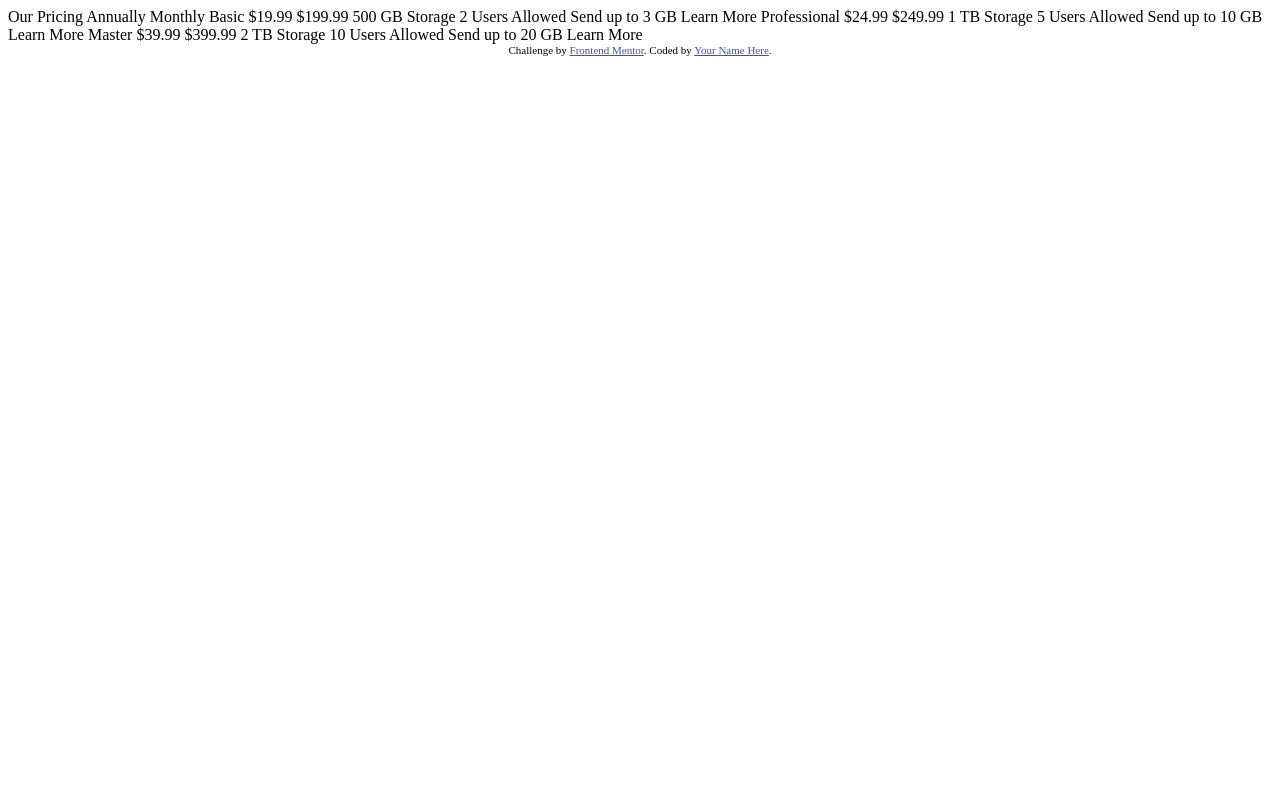
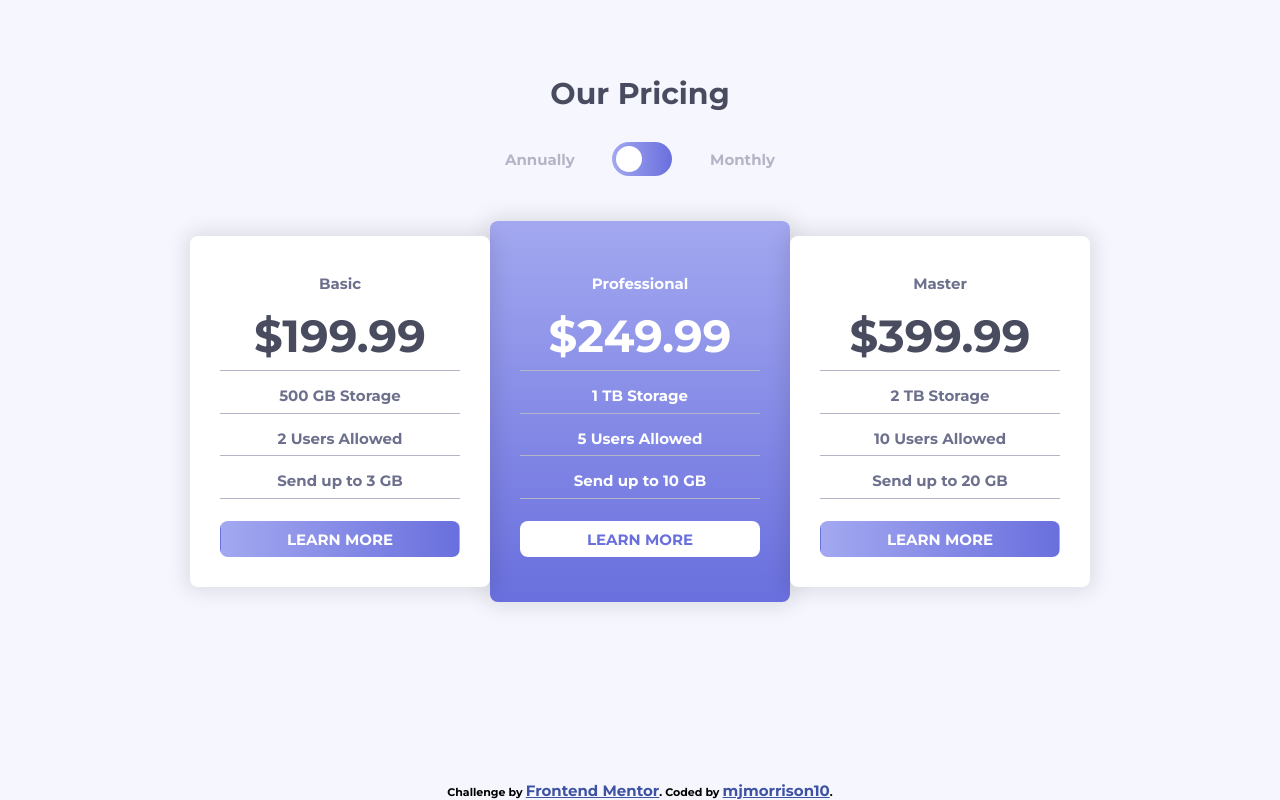
Before and after one commit to mjmorrison10/fem-26-pricing-component-with-toggle-master, a plain HTML site: page index.html in a window 1280 px wide. Drawn offline with Linux system fonts and the light colour scheme.

Commit message:
complete

```diff
--- a/index.html
+++ b/index.html
@@ -1,52 +1,78 @@
 <!DOCTYPE html>
 <html lang="en">
-<head>
-  <meta charset="UTF-8">
-  <meta name="viewport" content="width=device-width, initial-scale=1.0"> <!-- displays site properly based on user's device -->
+  <head>
+    <meta charset="UTF-8" />
+    <meta name="viewport" content="width=device-width, initial-scale=1.0" />
+    <!-- displays site properly based on user's device -->
 
-  <link rel="icon" type="image/png" sizes="32x32" href="./images/favicon-32x32.png">
+    <link
+      rel="icon"
+      type="image/png"
+      sizes="32x32"
+      href="./images/favicon-32x32.png"
+    />
 
-  <title>Frontend Mentor | [Challenge Name Here]</title>
+    <title>MJMorrison10 | Pricing Component with Toggle Master</title>
 
-  <!-- Feel free to remove these styles or customise in your own stylesheet 👍 -->
-  <style>
-    .attribution { font-size: 11px; text-align: center; }
-    .attribution a { color: hsl(228, 45%, 44%); }
-  </style>
-</head>
-<body>
+    <link rel="preconnect" href="https://fonts.googleapis.com" />
+    <link rel="preconnect" href="https://fonts.gstatic.com" crossorigin />
+    <link
+      href="https://fonts.googleapis.com/css2?family=Montserrat:ital,wght@0,100;0,200;0,300;0,400;0,500;0,600;0,700;0,800;0,900;1,100;1,200;1,300;1,400;1,500;1,600;1,700;1,800;1,900&display=swap"
+      rel="stylesheet"
+    />
 
-  Our Pricing
-  Annually
-  Monthly
+    <link rel="stylesheet" href="style.css" />
+  </head>
+  <body>
+    <header>
+      <h1 class="pricing">Our Pricing</h1>
+      <div class="toggle-container">
+        <p class="annual-txt">Annually</p>
+        <label class="switch">
+          <input class="toggler" type="checkbox">
+          <span class="slider round "></span>
+        </label>
+        <p class="monthly-txt">Monthly</p>
+      </div>
+    </header>
 
-  Basic
-  &dollar;19.99
-  &dollar;199.99
-  500 GB Storage
-  2 Users Allowed
-  Send up to 3 GB
-  Learn More
+    <main class="card-container">
+      <div class="basic-card basic card">
+        <h2 class="title basic">Basic</h2>
+        <div class="monthly basic">&dollar;19.99</div>
+        <div class="annual basic">&dollar;199.99</div>
+        <p class="storage basic">500 GB Storage</p>
+        <p class="users basic">2 Users Allowed</p>
+        <p class="gb basic">Send up to 3 GB</p>
+        <button class="btn basic">Learn More</button>
+      </div>
+      <div class="professional-card professional card">
+        <h2 class="title professional">Professional</h2>
+        <div class="monthly professional">&dollar;24.99</div>
+        <div class="annual professional">&dollar;249.99</div>
+        <div class="storage professional">1 TB Storage</div>
+        <div class="users professional">5 Users Allowed</div>
+        <div class="gb professional">Send up to 10 GB</div>
+        <button class="btn professional">Learn More</button>
+      </div>
+      <div class="master-card master card">
+        <div class="title master">Master</div>
+        <div class="monthly master">&dollar;39.99</div>
+        <div class="annual master">&dollar;399.99</div>
+        <div class="storage master">2 TB Storage</div>
+        <div class="users master">10 Users Allowed</div>
+        <div class="gb master">Send up to 20 GB</div>
+        <button class="btn master">Learn More</button>
+      </div>
+    </main>
 
-  Professional
-  &dollar;24.99
-  &dollar;249.99
-  1 TB Storage
-  5 Users Allowed
-  Send up to 10 GB
-  Learn More
-
-  Master
-  &dollar;39.99
-  &dollar;399.99
-  2 TB Storage
-  10 Users Allowed
-  Send up to 20 GB
-  Learn More
-
-  <div class="attribution">
-    Challenge by <a href="https://www.frontendmentor.io?ref=challenge" target="_blank">Frontend Mentor</a>.
-    Coded by <a href="#">Your Name Here</a>.
-  </div>
-</body>
+    <footer class="attribution">
+      Challenge by
+      <a href="https://www.frontendmentor.io?ref=challenge" target="_blank"
+        >Frontend Mentor</a
+      >. Coded by
+      <a href="https://portfolio-mjm-react.netlify.app/">mjmorrison10</a>.
+    </footer>
+  <script src="./script.js"></script>
+  </body>
 </html>
--- /dev/null
+++ b/script.js
@@ -0,0 +1,13 @@
+const Toggler = document.querySelector(".toggler");
+const Monthly = document.querySelectorAll(".monthly");
+const Annual = document.querySelectorAll(".annual");
+
+Toggler.addEventListener("click", () => {
+  console.log("clicked");
+  Monthly.forEach((monthly) => {
+    monthly.style.display = monthly.style.display == "block" ? "none" : "block";
+  });
+  Annual.forEach((annual) => {
+    annual.style.display = annual.style.display == "none" ? "block" : "none";
+  });
+});
--- /dev/null
+++ b/style.css
@@ -0,0 +1,329 @@
+:root {
+  /* ### Primary */
+
+  --color-Linear-Gradient: hsl(236, 72%, 79%);
+  --color-Linear-Gradient2: hsl(237, 63%, 64%);
+
+  /* ### Neutral */
+
+  --color-Very-Light-Grayish-Blue: hsl(240, 78%, 98%);
+  --color-Light-Grayish-Blue: hsl(234, 14%, 74%);
+  --color-Grayish-Blue: hsl(233, 13%, 49%);
+  --color-Dark-Grayish-Blue: hsl(232, 13%, 33%);
+
+  --fontSize: 15px;
+
+  --fontSize-x9-small: calc(var(--fontSize) * 0.9);
+  --fontSize-x8-small: calc(var(--fontSize) * 0.8);
+  --fontSize-x7-small: calc(var(--fontSize) * 0.7);
+  --fontSize-x7-5-small: calc(var(--fontSize) * 0.75);
+  --fontSize-x6-small: calc(var(--fontSize) * 0.6);
+  --fontSize-x5-small: calc(var(--fontSize) * 0.5);
+
+  --fontSize-x1-large: calc(var(--fontSize) * 1.1);
+  --fontSize-x2-large: calc(var(--fontSize) * 1.2);
+  --fontSize-x3-large: calc(var(--fontSize) * 1.3);
+  --fontSize-x4-large: calc(var(--fontSize) * 1.4);
+  --fontSize-x5-large: calc(var(--fontSize) * 1.5);
+  --fontSize-x6-large: calc(var(--fontSize) * 1.6);
+  --fontSize-x7-large: calc(var(--fontSize) * 1.7);
+  --fontSize-x8-large: calc(var(--fontSize) * 1.8);
+  --fontSize-x9-large: calc(var(--fontSize) * 1.9);
+  --fontSize-x20-large: calc(var(--fontSize) * 2);
+  --fontSize-x25-large: calc(var(--fontSize) * 2.5);
+  --fontSize-x30-large: calc(var(--fontSize) * 3);
+  --fontSize-x35-large: calc(var(--fontSize) * 3.5);
+  --fontSize-x40-large: calc(var(--fontSize) * 4);
+  --fontSize-x45-large: calc(var(--fontSize) * 4.5);
+  --fontSize-x50-large: calc(var(--fontSize) * 5);
+  --fontSize-x55-large: calc(var(--fontSize) * 5.5);
+  --fontSize-x60-large: calc(var(--fontSize) * 6);
+
+  font-size: var(--fontSize);
+
+  --ff: "Montserrat", sans-serif;
+  --fw: 700;
+
+  --borderRadius: 8px;
+}
+
+* {
+  box-sizing: border-box;
+  margin: 0;
+  padding: 0;
+  font-family: var(--ff);
+  font-weight: var(--fw);
+  font-size: var(--fontSize);
+}
+
+body {
+  background-color: var(--color-Very-Light-Grayish-Blue);
+}
+
+header {
+  display: flex;
+  justify-content: center;
+  align-items: center;
+  flex-direction: column;
+}
+
+.pricing {
+  color: var(--color-Dark-Grayish-Blue);
+  font-size: var(--fontSize-x20-large);
+  margin: 5rem 0 0 0;
+
+  /* color: var(--color-Very-Light-Grayish-Blue); */
+  /* color: var(--color-Light-Grayish-Blue); */
+  /* color: var(--color-Grayish-Blue); */
+  /* color: var(--color-Dark-Grayish-Blue); */
+}
+
+.toggle-container {
+  display: flex;
+  justify-content: space-between;
+  align-items: center;
+  min-width: 18rem;
+  color: var(--color-Light-Grayish-Blue);
+  margin: 2rem 0 3rem 0;
+
+  /* color: var(--color-Very-Light-Grayish-Blue); */
+  /* color: var(--color-Light-Grayish-Blue); */
+  /* color: var(--color-Grayish-Blue); */
+  /* color: var(--color-Dark-Grayish-Blue); */
+}
+
+/* The switch - the box around the slider */
+.switch {
+  position: relative;
+  display: inline-block;
+  width: 60px;
+  height: 34px;
+}
+
+/* Hide default HTML checkbox */
+.switch input {
+  opacity: 0;
+  width: 0;
+  height: 0;
+}
+
+/* The slider */
+.slider {
+  position: absolute;
+  cursor: pointer;
+  top: 0;
+  left: 0;
+  right: 0;
+  bottom: 0;
+  /* background-color: #ccc; */
+  background-image: linear-gradient(
+    to right,
+    var(--color-Linear-Gradient),
+    var(--color-Linear-Gradient2)
+  );
+  -webkit-transition: 0.4s;
+  transition: 0.4s;
+}
+
+.slider:hover {
+  opacity: 0.5;
+}
+
+.slider:before {
+  position: absolute;
+  content: "";
+  height: 26px;
+  width: 26px;
+  left: 4px;
+  bottom: 4px;
+  background-color: white;
+  -webkit-transition: 0.4s;
+  transition: 0.4s;
+}
+
+input:checked + .slider {
+  /* background-color: #2196f3; */
+  background-image: linear-gradient(
+    to left,
+    var(--color-Linear-Gradient),
+    var(--color-Linear-Gradient2)
+  );
+}
+
+input:focus + .slider {
+  box-shadow: 0 0 1px #2196f3;
+}
+
+input:checked + .slider:before {
+  -webkit-transform: translateX(26px);
+  -ms-transform: translateX(26px);
+  transform: translateX(26px);
+}
+
+/* Rounded sliders */
+.slider.round {
+  border-radius: 34px;
+}
+
+.slider.round:before {
+  border-radius: 50%;
+}
+
+.card-container {
+  display: flex;
+  justify-content: center;
+  align-items: center;
+}
+
+.card {
+  background-color: white;
+  padding: 2rem;
+  border-radius: var(--borderRadius);
+  display: flex;
+  flex-direction: column;
+  justify-content: center;
+  align-items: center;
+  min-width: 300px;
+  -webkit-box-shadow: 0px 0px 20px 5px rgba(0, 0, 0, 0.1);
+  box-shadow: 0px 0px 20px 5px rgba(0, 0, 0, 0.1);
+}
+
+.basic.card,
+.master.card {
+  z-index: 1;
+}
+.professional-card {
+  padding: 3rem 2rem 3rem 2rem;
+  background-image: linear-gradient(
+    to bottom,
+    var(--color-Linear-Gradient),
+    var(--color-Linear-Gradient2)
+  );
+  color: white;
+}
+
+.title,
+.monthly,
+.annual,
+.storage,
+.users,
+.gb {
+  color: var(--color-Grayish-Blue);
+  margin: 0.5rem 0;
+}
+
+.monthly,
+.annual,
+.storage,
+.users,
+.gb {
+  padding-bottom: 0.5rem;
+  width: 100%;
+  text-align: center;
+  border-bottom: 1px solid var(--color-Light-Grayish-Blue);
+}
+
+.monthly,
+.annual {
+  color: var(--color-Dark-Grayish-Blue);
+  font-size: var(--fontSize-x30-large);
+}
+
+.monthly {
+  display: none;
+}
+
+.btn {
+  background-image: linear-gradient(
+    to right,
+    var(--color-Linear-Gradient),
+    var(--color-Linear-Gradient2)
+  );
+  border: none;
+  border-radius: var(--borderRadius);
+  padding: 0.5rem 0 0.5rem 0;
+  width: 100%;
+  color: white;
+  text-transform: uppercase;
+  margin-top: 1rem;
+  transition: 250ms ease-in-out;
+  border: 1px solid transparent;
+}
+
+.btn:hover {
+  background-image: none;
+  background-color: transparent;
+  color: var(--color-Linear-Gradient2);
+  border: 1px solid var(--color-Linear-Gradient2);
+}
+
+.professional.title,
+.professional.monthly,
+.professional.annual,
+.professional.storage,
+.professional.users,
+.professional.gb {
+  color: white;
+}
+
+.professional.btn {
+  background-image: none;
+  background-color: white;
+  color: var(--color-Linear-Gradient2);
+  border: 1px solid transparent;
+}
+
+.professional.btn:hover {
+  background-color: transparent;
+  border: 1px solid white;
+  color: white;
+}
+
+.attribution {
+  position: absolute;
+  bottom: 0;
+  width: 100%;
+  font-size: 11px;
+  text-align: center;
+}
+.attribution a {
+  color: hsl(228, 45%, 44%);
+}
+
+@media (max-width: 925px) {
+  .card-container {
+    flex-direction: column;
+  }
+  .card {
+    margin: 1rem 0;
+  }
+
+  .attribution {
+    position: inherit;
+    margin-top: 4rem;
+  }
+}
+
+@media (max-width: 350px) {
+  .card {
+    min-width: 90%;
+  }
+
+  .toggle-container {
+    min-width: 90%;
+  }
+}
+
+@media (max-width: 250px) {
+  .toggle-container {
+    flex-direction: column;
+  }
+  .annual-txt {
+    margin-right: 1rem;
+    margin-bottom: 0.5rem;
+  }
+  .monthly-txt {
+    margin-top: 0.5rem;
+    margin-left: 1rem;
+  }
+}
```
